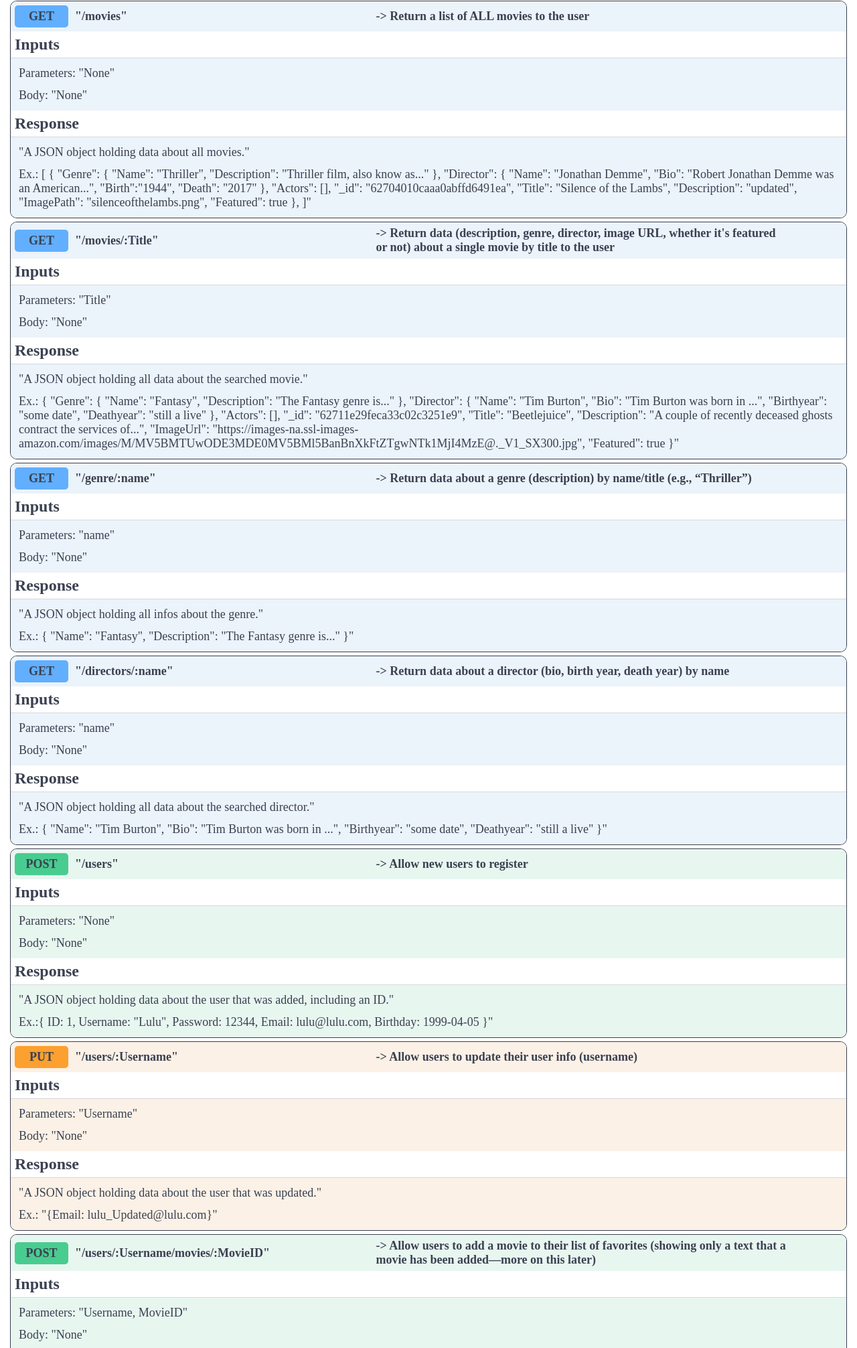
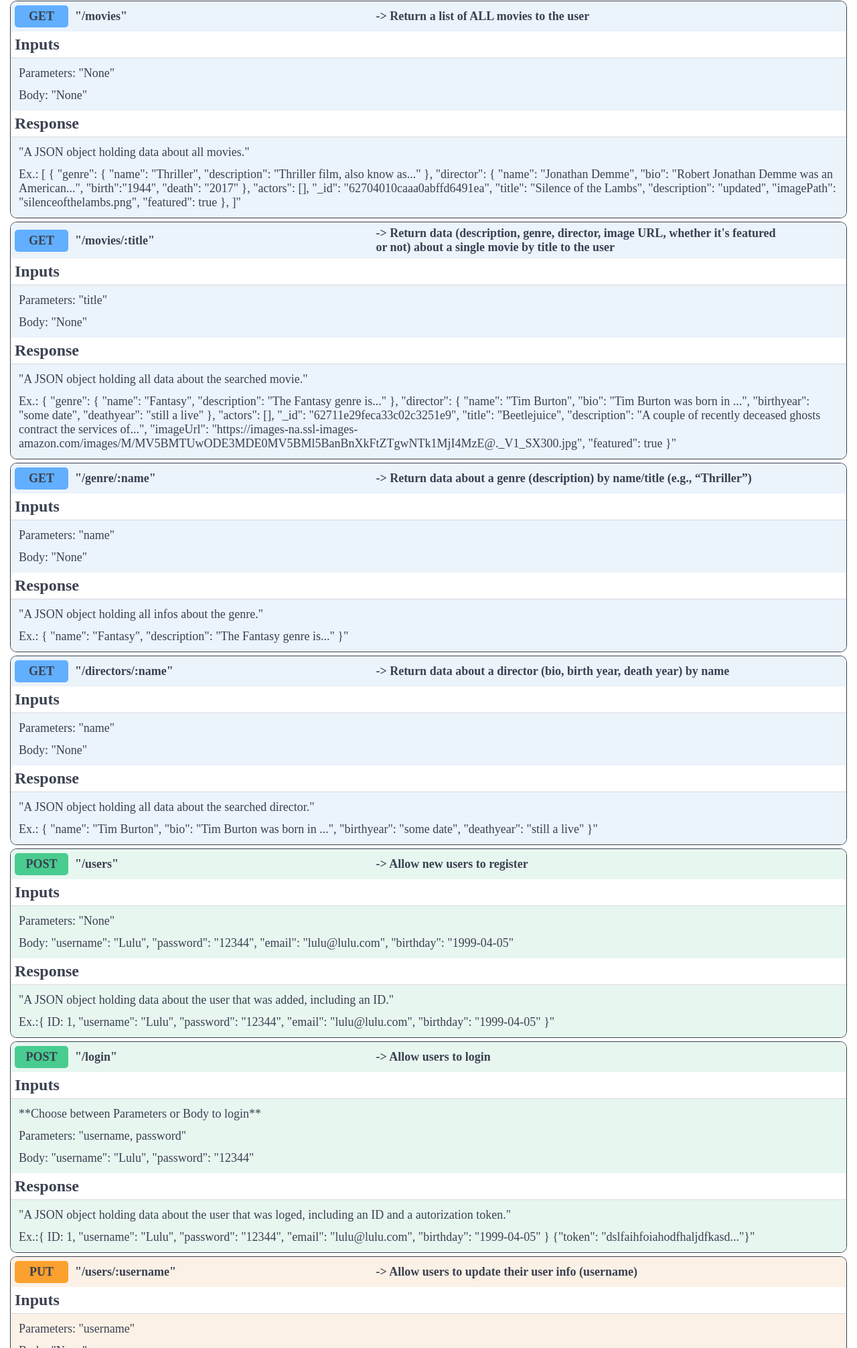
Before and after one commit to knopgm/movie_api, a website: page public/documentation.html in a window 1280 px wide. Shown: the part 87-2100 px from the top of the page at 67% size. Drawn offline with Linux system fonts and the light colour scheme.

Commit message:
Correct consistency of code by the use of Camel case convention for variables and parameters

```diff
--- a/auth.js
+++ b/auth.js
@@ -8,7 +8,7 @@ require("./passport"); //Your local passport file
 
 let generateJWTToken = (user) => {
   return jwt.sign(user, jwtSecret, {
-    subject: user.Username, //the username you're encoding in the JWT
+    subject: user.username, //the username you're encoding in the JWT
     expiresIn: "7d", //the token will expire in 7 days
     algorithm: "HS256", //algorithm used to "sign" or encode the values of the JWT
   });
--- a/public/documentation.html
+++ b/public/documentation.html
@@ -46,24 +46,24 @@
               Ex.:
               [
                 {
-                  "Genre":
+                  "genre":
                   {
-                    "Name": "Thriller",
-                    "Description": "Thriller film, also know as..."
+                    "name": "Thriller",
+                    "description": "Thriller film, also know as..."
                   },
-                  "Director":
+                  "director":
                     {
-                      "Name": "Jonathan Demme",
-                      "Bio": "Robert Jonathan Demme was an American...",
-                      "Birth":"1944",
-                      "Death": "2017"
+                      "name": "Jonathan Demme",
+                      "bio": "Robert Jonathan Demme was an American...",
+                      "birth":"1944",
+                      "death": "2017"
                     },
-                  "Actors": [],
+                  "actors": [],
                   "_id": "62704010caaa0abffd6491ea",
-                  "Title": "Silence of the Lambs",
-                  "Description": "updated",
-                  "ImagePath": "silenceofthelambs.png",
-                  "Featured": true
+                  "title": "Silence of the Lambs",
+                  "description": "updated",
+                  "imagePath": "silenceofthelambs.png",
+                  "featured": true
                 },
               ]"
             </div>
@@ -74,7 +74,7 @@
       <article class="card_wrapper card card--get">
         <h1 class="card_header">
           <div class="card_header_button">GET</div>
-          <div class="card_header_url">"/movies/:Title"</div>
+          <div class="card_header_url">"/movies/:title"</div>
           <div class="card_header_return">
             -> Return data (description, genre, director, image URL, whether
             it's featured or not) about a single movie by title to the user
@@ -83,7 +83,7 @@
         <section class="input_section">
           <h2 class="article_subtitle">Inputs</h2>
           <div class="input_items">
-            <div class="item">Parameters: "Title"</div>
+            <div class="item">Parameters: "title"</div>
             <div class="item">Body: "None"</div>
           </div>
         </section>
@@ -94,14 +94,14 @@
               "A JSON object holding all data about the searched movie."
             </div>
             <div class="item">
-              Ex.: { "Genre": { "Name": "Fantasy", "Description": "The Fantasy
-              genre is..." }, "Director": { "Name": "Tim Burton", "Bio": "Tim
-              Burton was born in ...", "Birthyear": "some date", "Deathyear":
-              "still a live" }, "Actors": [], "_id": "62711e29feca33c02c3251e9",
-              "Title": "Beetlejuice", "Description": "A couple of recently
-              deceased ghosts contract the services of...", "ImageUrl":
+              Ex.: { "genre": { "name": "Fantasy", "description": "The Fantasy
+              genre is..." }, "director": { "name": "Tim Burton", "bio": "Tim
+              Burton was born in ...", "birthyear": "some date", "deathyear":
+              "still a live" }, "actors": [], "_id": "62711e29feca33c02c3251e9",
+              "title": "Beetlejuice", "description": "A couple of recently
+              deceased ghosts contract the services of...", "imageUrl":
               "https://images-na.ssl-images-amazon.com/images/M/MV5BMTUwODE3MDE0MV5BMl5BanBnXkFtZTgwNTk1MjI4MzE@._V1_SX300.jpg",
-              "Featured": true }"
+              "featured": true }"
             </div>
           </div>
         </section>
@@ -129,7 +129,7 @@
               "A JSON object holding all infos about the genre."
             </div>
             <div class="item">
-              Ex.: { "Name": "Fantasy", "Description": "The Fantasy genre is..."
+              Ex.: { "name": "Fantasy", "description": "The Fantasy genre is..."
               }"
             </div>
           </div>
@@ -158,8 +158,8 @@
               "A JSON object holding all data about the searched director."
             </div>
             <div class="item">
-              Ex.: { "Name": "Tim Burton", "Bio": "Tim Burton was born in ...",
-              "Birthyear": "some date", "Deathyear": "still a live" }"
+              Ex.: { "name": "Tim Burton", "bio": "Tim Burton was born in ...",
+              "birthyear": "some date", "deathyear": "still a live" }"
             </div>
           </div>
         </section>
@@ -177,7 +177,8 @@
         <h2 class="article_subtitle">Inputs</h2>
         <div class="input_items">
           <div class="item">Parameters: "None"</div>
-          <div class="item">Body: "None"</div>
+          <div class="item">Body: "username": "Lulu", "password": "12344", "email":
+            "lulu@lulu.com", "birthday": "1999-04-05"</div>
         </div>
       </section>
       <section class="response_section">
@@ -188,8 +189,38 @@
             an ID."
           </div>
           <div class="item">
-            Ex.:{ ID: 1, Username: "Lulu", Password: 12344, Email:
-          lulu@lulu.com, Birthday: 1999-04-05 }"
+            Ex.:{ ID: 1, "username": "Lulu", "password": "12344", "email":
+          "lulu@lulu.com", "birthday": "1999-04-05" }"
+          </div>
+        </div>
+      </section>
+    </article>
+    <article class="card_wrapper card card--post">
+      <h1 class="card_header">
+        <div class="card_header_button">POST</div>
+        <div class="card_header_url">"/login"</div>
+        <div class="card_header_return">
+          -> Allow users to login
+        </div>
+      </h1>
+      <section class="input_section">
+        <h2 class="article_subtitle">Inputs</h2>
+        <div class="input_items">
+          <div class="item">**Choose between Parameters or Body to login**</div>
+          <div class="item">Parameters: "username, password"</div>
+          <div class="item">Body: "username": "Lulu", "password": "12344"</div>
+        </div>
+      </section>
+      <section class="response_section">
+        <h2 class="article_subtitle">Response</h2>
+        <div class="input_items">
+          <div class="item">
+            "A JSON object holding data about the user that was loged, including
+            an ID and a autorization token."
+          </div>
+          <div class="item">
+            Ex.:{ ID: 1, "username": "Lulu", "password": "12344", "email":
+          "lulu@lulu.com", "birthday": "1999-04-05" } {"token": "dslfaihfoiahodfhaljdfkasd..."}"
           </div>
         </div>
       </section>
@@ -197,7 +228,7 @@
     <article class="card_wrapper card card--put">
       <h1 class="card_header">
         <div class="card_header_button">PUT</div>
-        <div class="card_header_url">"/users/:Username"</div>
+        <div class="card_header_url">"/users/:username"</div>
         <div class="card_header_return">
           -> Allow users to update their user info (username)
         </div>
@@ -205,7 +236,7 @@
       <section class="input_section">
         <h2 class="article_subtitle">Inputs</h2>
         <div class="input_items">
-          <div class="item">Parameters: "Username"</div>
+          <div class="item">Parameters: "username"</div>
           <div class="item">Body: "None"</div>
         </div>
       </section>
@@ -224,7 +255,7 @@
     <article class="card_wrapper card card--post">
       <h1 class="card_header">
         <div class="card_header_button">POST</div>
-        <div class="card_header_url">"/users/:Username/movies/:MovieID"</div>
+        <div class="card_header_url">"/users/:username/movies/:movieID"</div>
         <div class="card_header_return">
           -> Allow users to add a movie to their list of favorites (showing only a
           text that a movie has been added—more on this later)
@@ -233,7 +264,7 @@
       <section class="input_section">
         <h2 class="article_subtitle">Inputs</h2>
         <div class="input_items">
-          <div class="item">Parameters: "Username, MovieID"</div>
+          <div class="item">Parameters: "username, movieID"</div>
           <div class="item">Body: "None"</div>
         </div>
       </section>
@@ -245,8 +276,8 @@
           movie."
           </div>
           <div class="item">
-            Ex.: "{ ID: 1, Username: "Lulu", Password: 12344, Email:
-            lulu@lulu.com, Birthday: 1999-04-05, FavoriteMovies:
+            Ex.: "{ ID: 1, username: "Lulu", password: 12344, email:
+            lulu@lulu.com, birthday: 1999-04-05, favoriteMovies:
             ["62711f4dfeca33c02c3251ed" ] }"
           </div>
         </div>
@@ -255,7 +286,7 @@
     <article class="card_wrapper card card--delete">
       <h1 class="card_header">
         <div class="card_header_button">DELETE</div>
-        <div class="card_header_url">"/users/:Username/movies/:MovieID"</div>
+        <div class="card_header_url">"/users/:username/movies/:movieID"</div>
         <div class="card_header_return">
           -> Allow users to remove a movie from their list of favorites (showing
           only a text that a movie has been removed—more on this later)
@@ -264,7 +295,7 @@
       <section class="input_section">
         <h2 class="article_subtitle">Inputs</h2>
         <div class="input_items">
-          <div class="item">Parameters: "Username, MovieID"</div>
+          <div class="item">Parameters: "username, movieID"</div>
           <div class="item">Body: "None"</div>
         </div>
       </section>
@@ -276,8 +307,8 @@
           movie."
           </div>
           <div class="item">
-            Ex.: "{ ID: 1, Username: "Lulu", Password: 12344, Email:
-            lulu@lulu.com, Birthday: 1999-04-05, FavoriteMovies: [] }"
+            Ex.: "{ ID: 1, username: "Lulu", password: 12344, email:
+            lulu@lulu.com, birthday: 1999-04-05, favoriteMovies: [] }"
           </div>
         </div>
       </section>
@@ -285,7 +316,7 @@
     <article class="card_wrapper card card--delete">
       <h1 class="card_header">
         <div class="card_header_button">DELETE</div>
-        <div class="card_header_url">"/users/:Username"</div>
+        <div class="card_header_url">"/users/:username"</div>
         <div class="card_header_return">
           -> Allow existing users to deregister (showing only a text that a user
           email has been removed—more on this later)
@@ -294,7 +325,7 @@
       <section class="input_section">
         <h2 class="article_subtitle">Inputs</h2>
         <div class="input_items">
-          <div class="item">Parameters: "Username"</div>
+          <div class="item">Parameters: "username"</div>
           <div class="item">Body: "None"</div>
         </div>
       </section>
```
Also changed, not shown: index.js (+13 -12 lines), models.js (+17 -17 lines), passport.js (+3 -4 lines).
